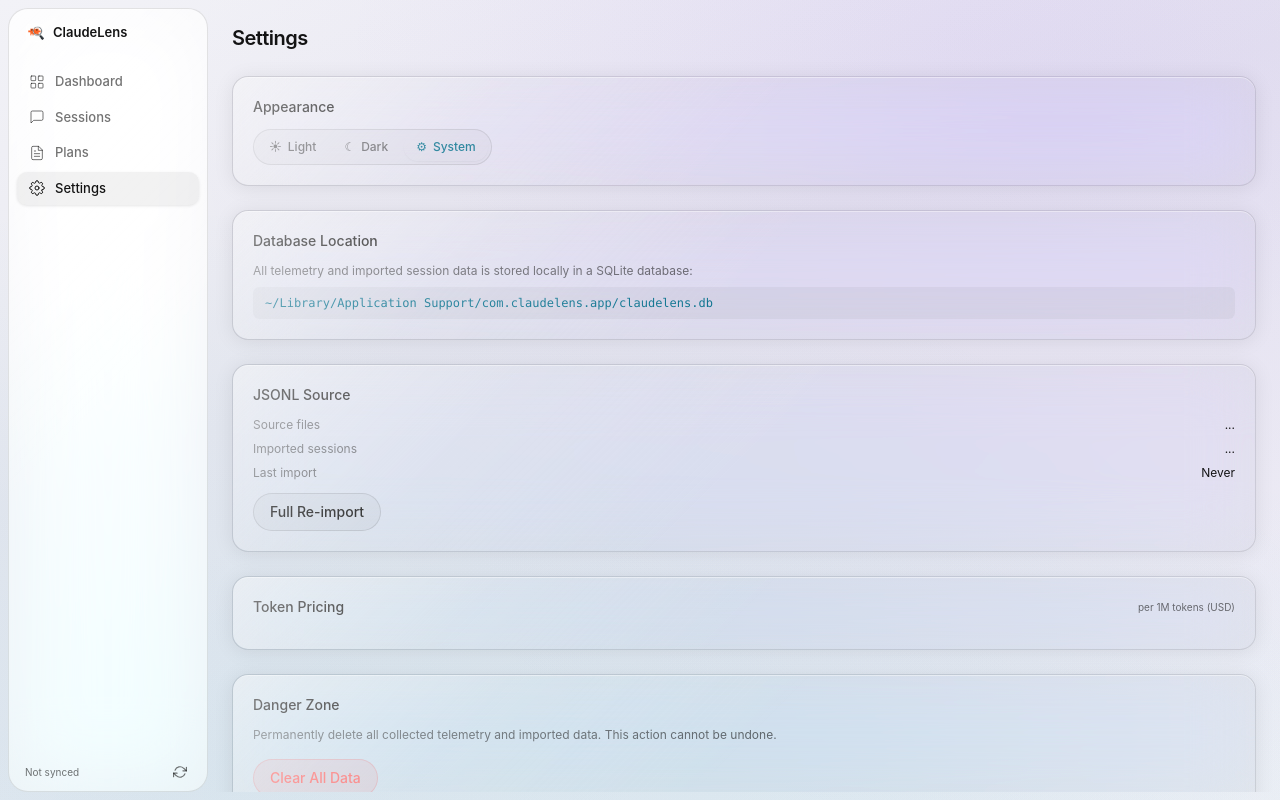
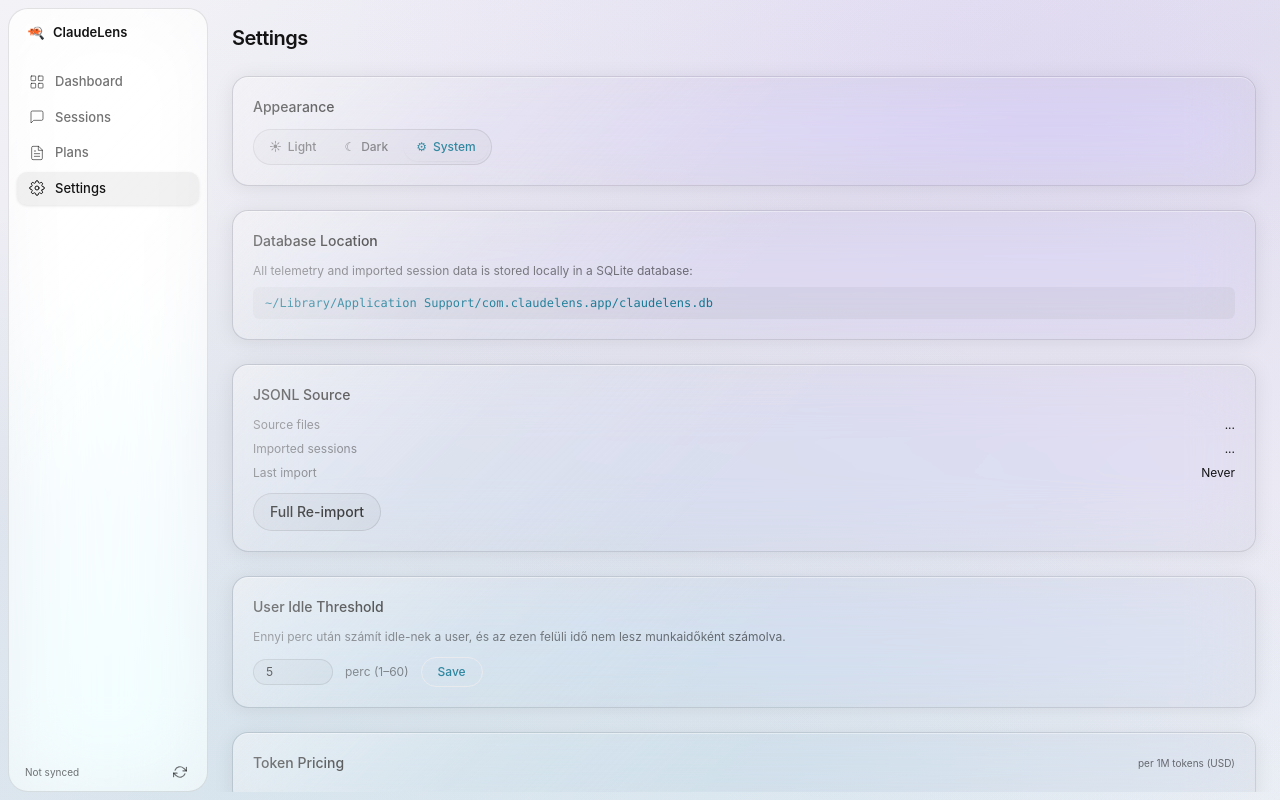
Before and after one commit to danubiusinfo/claude-lens, a React (Vite) app: page /settings in a window 1280 px wide. Built offline with nearby package versions, Linux system fonts and the light colour scheme; the HTML template or start-up script is replaced by a standard one.

Commit message:
feat(settings): add idle threshold input with recompute trigger

```diff
--- a/src/pages/SettingsPage.tsx
+++ b/src/pages/SettingsPage.tsx
@@ -7,6 +7,9 @@
   getModelPricing,
   updateModelPricing,
   resetModelPricing,
+  getIdleThresholdMinutes,
+  updateIdleThresholdMinutes,
+  recomputeWorklogs,
 } from '../lib/tauri';
 import { useToast } from '../components/ui/Toast';
 import { useSourceStatus } from '../hooks/useSourceStatus';
@@ -35,6 +38,10 @@
   const [editedPricing, setEditedPricing] = useState<ModelPricing[]>([]);
   const [savingPricing, setSavingPricing] = useState(false);
 
+  // Idle threshold state
+  const [idleMinutes, setIdleMinutes] = useState<number>(5);
+  const [savingIdle, setSavingIdle] = useState(false);
+
   const loadPricing = useCallback(async () => {
     try {
       const data = await getModelPricing();
@@ -48,6 +55,20 @@
   useEffect(() => {
     loadPricing();
   }, [loadPricing]);
+
+  useEffect(() => {
+    getIdleThresholdMinutes().then(setIdleMinutes).catch(() => {});
+  }, []);
+
+  const onIdleSave = async () => {
+    setSavingIdle(true);
+    try {
+      await updateIdleThresholdMinutes(idleMinutes);
+      await recomputeWorklogs();
+    } finally {
+      setSavingIdle(false);
+    }
+  };
 
   const hasPricingChanges = pricing.some((p, i) => {
     const e = editedPricing[i];
@@ -227,6 +248,37 @@
       </GlassCard>
 
       <GlassCard>
+        <h2 className="text-sm font-medium text-text-primary mb-3">
+          User Idle Threshold
+        </h2>
+        <p className="text-xs text-text-secondary mb-3">
+          Ennyi perc után számít idle-nek a user, és az ezen felüli idő nem lesz munkaidőként számolva.
+        </p>
+        <div className="flex items-center gap-3">
+          <input
+            type="number"
+            min={1}
+            max={60}
+            value={idleMinutes}
+            onChange={(e) => setIdleMinutes(Math.max(1, Math.min(60, Number(e.target.value) || 1)))}
+            className="px-3 py-1 rounded-full bg-[var(--input-bg)] border border-[var(--input-border)] text-xs text-[var(--text-primary)] focus:outline-none focus:border-[var(--input-border-focus)] w-20"
+          />
+          <span className="text-xs text-text-secondary">perc (1–60)</span>
+          <button
+            type="button"
+            onClick={onIdleSave}
+            disabled={savingIdle}
+            className="px-4 py-1.5 text-xs font-medium rounded-full transition-colors
+              bg-accent-cyan/10 text-accent-cyan border border-accent-cyan/20
+              hover:bg-accent-cyan/20
+              disabled:opacity-30 disabled:cursor-not-allowed"
+          >
+            {savingIdle ? 'Recomputing…' : 'Save'}
+          </button>
+        </div>
+      </GlassCard>
+
+      <GlassCard>
         <div className="flex items-center justify-between mb-3">
           <h2 className="text-sm font-medium text-text-primary">
             Token Pricing
```
